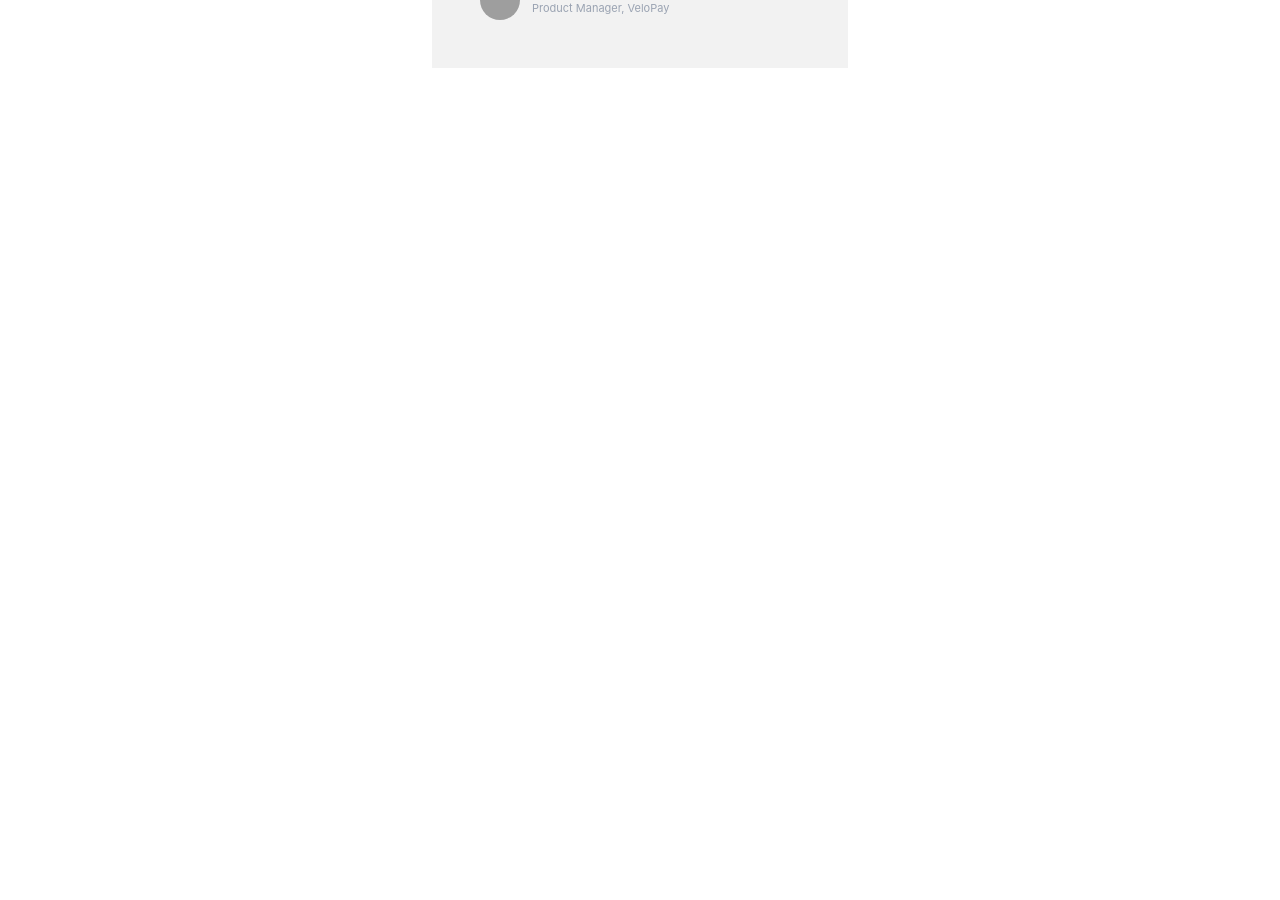
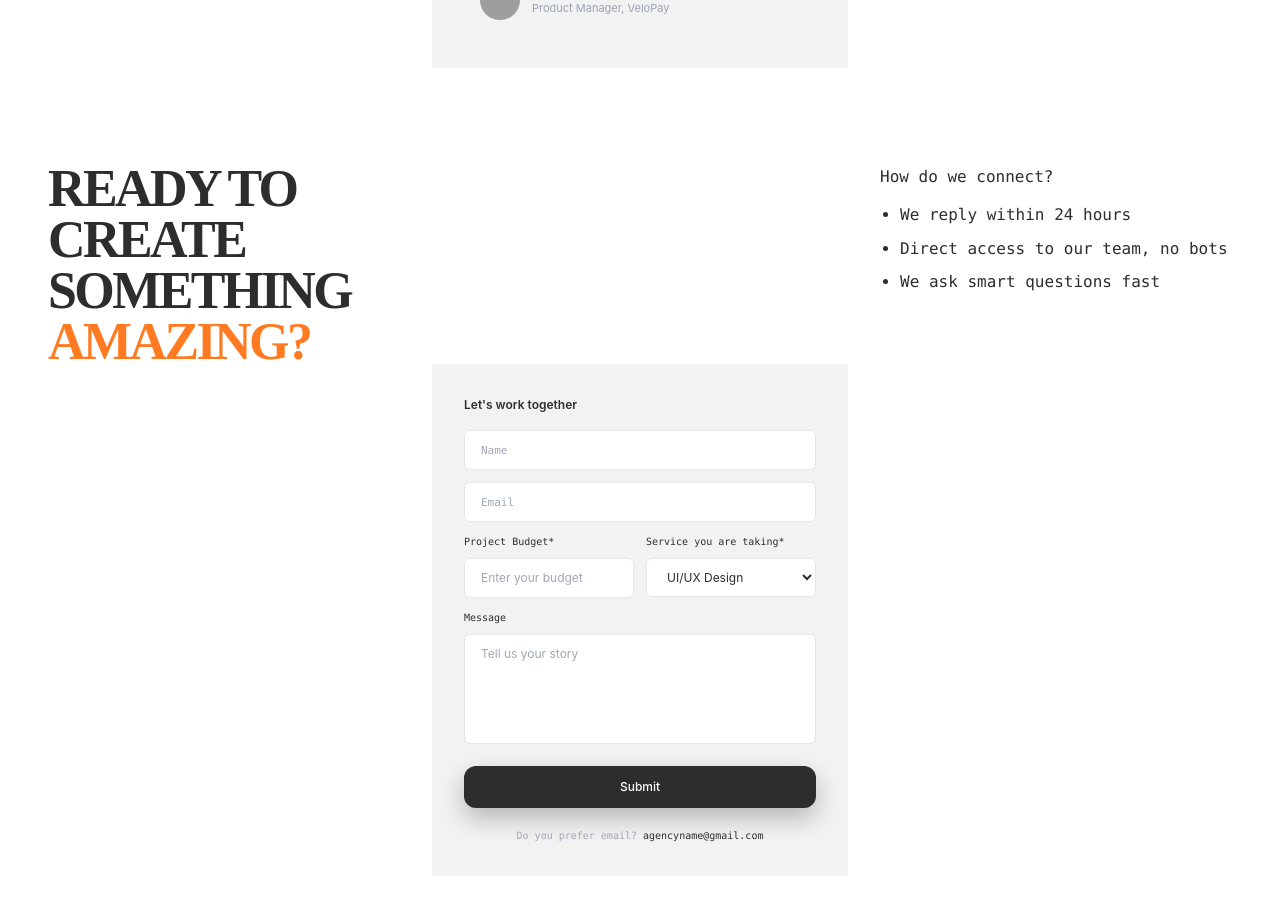
Before and after one commit to saifhusain62/Alvio_Client_Project, a React (Vite) app in the folder frontend/: page / in a window 1280 px wide. Shown: the part 5338-6238 px from the top of the page. Before the commit the page ends 5446 px from the top, so only its background shows below. Built offline with nearby package versions, Linux system fonts and the light colour scheme; grey boxes are pictures that could not be loaded.

Commit message:
contect done

```diff
--- /dev/null
+++ b/frontend/src/components/HomeComponent/ContactGridSection.tsx
@@ -0,0 +1,136 @@
+import React from "react";
+
+const ContactSection: React.FC = () => {
+  return (
+    <section className="w-full bg-white">
+      <div className="mx-auto max-w-[1650px] px-4 py-6">
+        <div className="grid grid-cols-1 lg:grid-cols-3 lg:grid-rows-2 bg-white">
+          {/* TOP LEFT */}
+          <div className="p-6 lg:p-8">
+            <h2 className="font-['Inter_Tight'] text-[34px] md:text-[40px] lg:text-[52px] font-semibold leading-[0.98] tracking-[-0.05em] text-[#2d2d2d]">
+              READY TO CREATE
+              <br />
+              SOMETHING
+              <br />
+              <span className="text-[#ff7a21]">AMAZING?</span>
+            </h2>
+          </div>
+
+          {/* TOP MIDDLE (EMPTY) */}
+          <div className="hidden lg:block" />
+
+          {/* TOP RIGHT */}
+          <div className="p-6 lg:p-8">
+            <p className="font-mono text[20px] leading-[1.6] text-[#2d2d2d]">
+              How do we connect?
+            </p>
+
+            <ul className="mt-3 space-y-2 list-disc pl-5 font-mono text[20px] leading-[1.6] text-[#2d2d2d]">
+              <li>We reply within 24 hours</li>
+              <li>Direct access to our team, no bots</li>
+              <li>We ask smart questions fast</li>
+            </ul>
+          </div>
+
+          {/* BOTTOM LEFT (EMPTY) */}
+          <div className="hidden lg:block" />
+
+          {/* BOTTOM MIDDLE (FORM) */}
+          <div className="bg-[#f2f2f2] p-4 lg:p-8 relative z-10 -mt-6 lg:-mt-35">
+            <div className="mx-auto w-full max-w-[420px]">
+              <h3 className="text-[12px] font-semibold text-[#2d2d2d]">
+                Let&apos;s work together
+              </h3>
+
+              <form className="mt-4 space-y-3">
+                <div>
+
+               <label
+              htmlFor="name"
+               className="sr-only"
+              >
+               Name
+               </label>
+
+                    <input
+                  id="name"
+                   name="name"
+                   type="text"
+                   placeholder="Name"
+                   className="w-full rounded-md border border-[#e6e6e6] bg-white px-4 py-2.5 text-[12px] text-[#2d2d2d] placeholder:font-mono placeholder:text-[11px] placeholder:text-[#a0a7b4] outline-none focus:ring-2 focus:ring-black/5"
+                   />
+                    </div>
+
+               <div>
+                    <label htmlFor="email" className="sr-only">
+                     Email
+                       </label>
+
+                          <input
+                            id="email"
+                            name="email"
+                            type="email"
+                            placeholder="Email"
+                           className="w-full rounded-md border border-[#e6e6e6] bg-white px-4 py-2.5 text-[12px] text-[#2d2d2d] placeholder:font-mono placeholder:text-[11px] placeholder:text-[#a0a7b4] outline-none focus:ring-2 focus:ring-black/5"
+                             />
+                    </div>
+
+                <div className="grid grid-cols-1 gap-3 sm:grid-cols-2">
+                  <div>
+                    <label className="block font-mono text-[10px] leading-[1.6] text-[#2d2d2d]">
+                      Project Budget*
+                    </label>
+                    <input
+                      type="text"
+                      placeholder="Enter your budget"
+                      className="mt-2 w-full rounded-md border border-[#e6e6e6] bg-white px-4 py-2.5 text-[12px] text-[#2d2d2d] placeholder:text-[#a0a7b4] outline-none focus:ring-2 focus:ring-black/5"
+                    />
+                  </div>
+
+                  <div>
+                    <label className="block font-mono text-[10px] leading-[1.6] text-[#2d2d2d]">
+                      Service you are taking*
+                    </label>
+                    <select className="mt-2 w-full rounded-md border border-[#e6e6e6] bg-white px-4 py-2.5 text-[12px] text-[#2d2d2d] outline-none focus:ring-2 focus:ring-black/5">
+                      <option>UI/UX Design</option>
+                      <option>Web Design</option>
+                      <option>Development</option>
+                      <option>Branding</option>
+                    </select>
+                  </div>
+                </div>
+
+                <div>
+                  <label className="block font-mono text-[10px] leading-[1.6] text-[#2d2d2d]">
+                    Message
+                  </label>
+                  <textarea
+                    placeholder="Tell us your story"
+                    className="mt-2 min-h-[110px] w-full resize-none rounded-md border border-[#e6e6e6] bg-white px-4 py-2.5 text-[12px] text-[#2d2d2d] placeholder:text-[#a0a7b4] outline-none focus:ring-2 focus:ring-black/5"
+                  />
+                </div>
+
+                <button
+                  type="button"
+                  className="mt-1 w-full rounded-xl bg-[#2d2d2d] px-6 py-3 text-[12px] font-medium text-white shadow-[0_10px_25px_rgba(0,0,0,0.25)]"
+                >
+                  Submit
+                </button>
+
+                <p className="pt-2 text-center font-mono text-[10px] leading-[1.6] text-[#a0a7b4]">
+                  Do you prefer email?{" "}
+                  <span className="text-[#2d2d2d]">agencyname@gmail.com</span>
+                </p>
+              </form>
+            </div>
+          </div>
+
+          {/* BOTTOM RIGHT (EMPTY) */}
+          <div className="hidden lg:block" />
+        </div>
+      </div>
+    </section>
+  );
+};
+
+export default ContactSection;
--- a/frontend/src/pages/Home.tsx
+++ b/frontend/src/pages/Home.tsx
@@ -5,6 +5,7 @@ import HomeServicesSection from '../components/HomeComponent/HomeServices'
 import WorkSection from '../components/HomeComponent/WorkSection';
 import TeamSection from '../components/HomeComponent/TeamSection';
 import TestimonialsSection from '../components/HomeComponent/TestimonialsSection';
+import ContactSection from '../components/HomeComponent/ContactGridSection';
 
 
 
@@ -17,6 +18,7 @@ const Home: React.FC = () => {
     <WorkSection/>
     <TeamSection/>
     <TestimonialsSection/>
+    <ContactSection/>
    </div>
   );
 };
```
